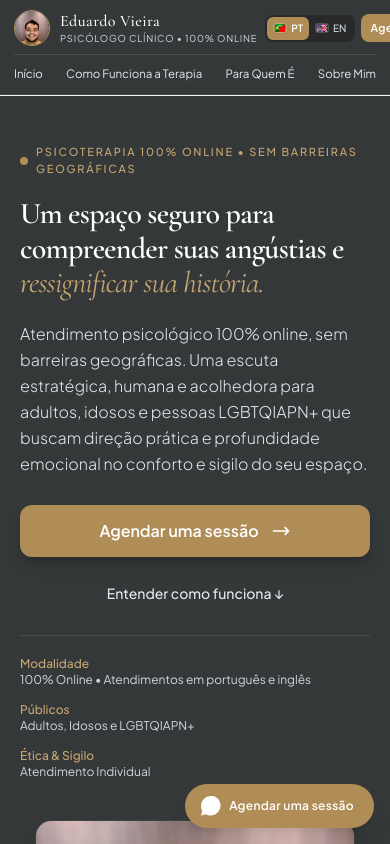
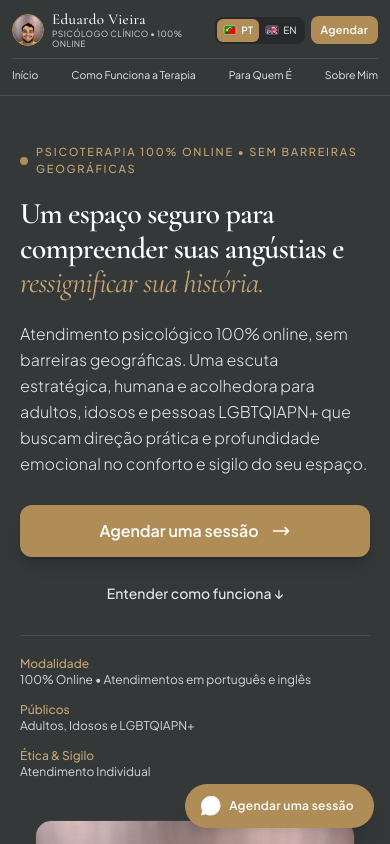
Before and after one commit to eduardohsvpsi-sketch/site-clinica-eduardo, a React (Vite) app: page / in a window 390 px wide. Shown: the top 844 px of the page. Built offline with nearby package versions, Linux system fonts and the light colour scheme.

Commit message:
Ajustar Header mobile para manter o botao Agendar e todos os links dentro do quadro da tela

```diff
--- a/index.html
+++ b/index.html
@@ -250,6 +250,7 @@
             { label: 'Sobre Mim', href: '#sobre' },
           ],
           ctaSchedule: 'Agendar uma sessão',
+          ctaScheduleMobile: 'Agendar',
           heroBadge: 'Psicoterapia 100% Online • Sem Barreiras Geográficas',
           heroTitleStart: 'Um espaço seguro para compreender suas angústias e ',
           heroTitleHighlight: 'ressignificar sua história.',
@@ -362,6 +363,7 @@
             { label: 'About Me', href: '#sobre' },
           ],
           ctaSchedule: 'Book a session',
+          ctaScheduleMobile: 'Book',
           heroBadge: '100% Online Psychotherapy • No Geographic Barriers',
           heroTitleStart: 'A safe space to understand your distress and ',
           heroTitleHighlight: 'reframe your story.',
@@ -535,12 +537,12 @@
             className:
               'min-h-screen flex flex-col bg-[#F4F5F6] text-[#353839] font-sans antialiased selection:bg-[#B08D57]/20 selection:text-[#353839]',
           },
-          /* HEADER COM TODAS AS INFORMAÇÕES VISÍVEIS NO MOBILE E DESKTOP */
+          /* HEADER COM TODAS AS INFORMAÇÕES VISÍVEIS NO MOBILE E DESKTOP (DENTRO DO QUADRO) */
           h(
             'header',
             {
               className:
-                'fixed top-0 left-0 right-0 z-40 transition-all duration-300 ' +
+                'fixed top-0 left-0 right-0 z-40 w-full max-w-full overflow-hidden transition-all duration-300 ' +
                 (scrolled
                   ? 'bg-[#353839]/95 backdrop-blur-md shadow-md py-2 sm:py-3'
                   : 'bg-[#353839] py-2.5 sm:py-4') +
@@ -548,30 +550,30 @@
             },
             h(
               'div',
-              { className: 'max-w-6xl mx-auto px-3.5 sm:px-8' },
+              { className: 'max-w-6xl mx-auto px-3 sm:px-8' },
               h(
                 'div',
-                { className: 'flex items-center justify-between gap-2 sm:gap-4' },
+                { className: 'flex items-center justify-between gap-1.5 sm:gap-4 w-full' },
                 h(
                   'a',
                   {
                     href: '#inicio',
-                    className: 'flex items-center gap-2.5 sm:gap-3.5 group shrink-0',
+                    className: 'flex items-center gap-2 sm:gap-3.5 group min-w-0 flex-1 md:flex-initial',
                   },
                   h('img', {
                     src: PHOTO_URL,
                     alt: 'Eduardo Vieira',
                     className:
-                      'w-9 h-9 sm:w-10 sm:h-10 rounded-full object-cover object-top border border-[#B08D57] shrink-0 group-hover:opacity-90 transition-opacity duration-300',
+                      'w-8 h-8 sm:w-10 sm:h-10 rounded-full object-cover object-top border border-[#B08D57] shrink-0 group-hover:opacity-90 transition-opacity duration-300',
                   }),
                   h(
                     'div',
-                    null,
+                    { className: 'min-w-0' },
                     h(
                       'span',
                       {
                         className:
-                          'block text-white font-serif text-base sm:text-xl font-medium tracking-wide leading-tight',
+                          'block text-white font-serif text-[15px] sm:text-xl font-medium tracking-wide leading-tight',
                       },
                       'Eduardo Vieira'
                     ),
@@ -579,7 +581,7 @@
                       'span',
                       {
                         className:
-                          'block text-[#D1D5DB] text-[9.5px] sm:text-[11px] uppercase tracking-[0.08em] sm:tracking-[0.18em]',
+                          'block text-[#D1D5DB] text-[8.5px] sm:text-[11px] uppercase tracking-[0.04em] sm:tracking-[0.18em] leading-tight',
                       },
                       t.headerRole
                     )
@@ -657,7 +659,7 @@
                     t.ctaSchedule
                   )
                 ),
-                /* Mobile Top Right Controls: Language Switch + Agendar uma sessão */
+                /* Mobile Top Right Controls: Language Switch + Agendar dentro do quadro */
                 h(
                   'div',
                   { className: 'flex md:hidden items-center gap-1.5 shrink-0' },
@@ -713,17 +715,18 @@
                       className:
                         'px-2.5 py-1.5 rounded-lg bg-[#B08D57] hover:bg-[#C5A572] text-white font-semibold text-[11px] tracking-wide transition-all whitespace-nowrap',
                     },
-                    t.ctaSchedule
+                    h('span', { className: 'sm:hidden' }, t.ctaScheduleMobile),
+                    h('span', { className: 'hidden sm:inline' }, t.ctaSchedule)
                   )
                 )
               ),
-              /* Segunda linha do Header no Mobile: Todos os links visíveis */
+              /* Segunda linha do Header no Mobile: Todos os links visíveis dentro do quadro */
               h(
                 'nav',
                 {
                   'aria-label': 'Navegação principal mobile',
                   className:
-                    'flex md:hidden items-center justify-between gap-2 mt-2 pt-2 border-t border-white/10 overflow-x-auto',
+                    'flex md:hidden flex-wrap items-center justify-between gap-x-2 gap-y-1 mt-2 pt-1.5 border-t border-white/10 w-full',
                 },
                 t.nav.map(function (item) {
                   return h(
@@ -732,7 +735,7 @@
                       key: item.href,
                       href: item.href,
                       className:
-                        'text-[11.5px] font-normal text-[#E5E7EB] hover:text-[#C5A572] transition-colors whitespace-nowrap py-0.5',
+                        'text-[10.5px] sm:text-xs font-normal text-[#E5E7EB] hover:text-[#C5A572] transition-colors whitespace-nowrap py-0.5',
                     },
                     item.label
                   );
--- a/src/App.jsx
+++ b/src/App.jsx
@@ -123,6 +123,7 @@ const CONTENT = {
       { label: 'Sobre Mim', href: '#sobre' },
     ],
     ctaSchedule: 'Agendar uma sessão',
+    ctaScheduleMobile: 'Agendar',
     heroBadge: 'Psicoterapia 100% Online • Sem Barreiras Geográficas',
     heroTitleStart: 'Um espaço seguro para compreender suas angústias e ',
     heroTitleHighlight: 'ressignificar sua história.',
@@ -235,6 +236,7 @@ const CONTENT = {
       { label: 'About Me', href: '#sobre' },
     ],
     ctaSchedule: 'Book a session',
+    ctaScheduleMobile: 'Book',
     heroBadge: '100% Online Psychotherapy • No Geographic Barriers',
     heroTitleStart: 'A safe space to understand your distress and ',
     heroTitleHighlight: 'reframe your story.',
@@ -378,29 +380,29 @@ export default function App() {
     <div className="min-h-screen flex flex-col bg-[#F4F5F6] text-[#353839] font-sans antialiased selection:bg-[#B08D57]/20 selection:text-[#353839]">
       {/* Header / Navbar com TODAS as informações visíveis tanto no Mobile quanto no Desktop */}
       <header
-        className={`fixed top-0 left-0 right-0 z-40 transition-all duration-300 ${
+        className={`fixed top-0 left-0 right-0 z-40 w-full max-w-full overflow-hidden transition-all duration-300 ${
           scrolled
             ? 'bg-[#353839]/95 backdrop-blur-md shadow-md py-2 sm:py-3'
             : 'bg-[#353839] py-2.5 sm:py-4'
         } border-b border-white/10`}
       >
-        <div className="max-w-6xl mx-auto px-3.5 sm:px-8">
-          {/* Linha Principal do Header (Desktop: tudo em 1 linha | Mobile: Identidade completa + Switch PT/EN + Agendar) */}
-          <div className="flex items-center justify-between gap-2 sm:gap-4">
+        <div className="max-w-6xl mx-auto px-3 sm:px-8">
+          {/* Linha Principal do Header (Desktop: tudo em 1 linha | Mobile: Identidade completa + Switch PT/EN + Agendar dentro do quadro) */}
+          <div className="flex items-center justify-between gap-1.5 sm:gap-4 w-full">
             <a
               href="#inicio"
-              className="flex items-center gap-2.5 sm:gap-3.5 group shrink-0"
+              className="flex items-center gap-2 sm:gap-3.5 group min-w-0 flex-1 md:flex-initial"
             >
               <img
                 src={PHOTO_URL}
                 alt="Eduardo Vieira"
-                className="w-9 h-9 sm:w-10 sm:h-10 rounded-full object-cover object-top border border-[#B08D57] shrink-0 group-hover:opacity-90 transition-opacity duration-300"
+                className="w-8 h-8 sm:w-10 sm:h-10 rounded-full object-cover object-top border border-[#B08D57] shrink-0 group-hover:opacity-90 transition-opacity duration-300"
               />
-              <div>
-                <span className="block text-white font-serif text-base sm:text-xl font-medium tracking-wide leading-tight">
+              <div className="min-w-0">
+                <span className="block text-white font-serif text-[15px] sm:text-xl font-medium tracking-wide leading-tight">
                   Eduardo Vieira
                 </span>
-                <span className="block text-[#D1D5DB] text-[9.5px] sm:text-[11px] uppercase tracking-[0.08em] sm:tracking-[0.18em]">
+                <span className="block text-[#D1D5DB] text-[8.5px] sm:text-[11px] uppercase tracking-[0.04em] sm:tracking-[0.18em] leading-tight">
                   {t.headerRole}
                 </span>
               </div>
@@ -462,7 +464,7 @@ export default function App() {
               </a>
             </nav>
 
-            {/* Controles Superiores Mobile: Switch PT/EN com Bandeiras + Botão Agendar */}
+            {/* Controles Superiores Mobile: Switch PT/EN com Bandeiras + Botão Agendar ajustado ao quadro */}
             <div className="flex md:hidden items-center gap-1.5 shrink-0">
               <div
                 className="inline-flex items-center rounded-lg bg-[#27292A] p-0.5 text-[10px] font-medium text-[#D1D5DB]"
@@ -503,21 +505,22 @@ export default function App() {
                 rel="noopener noreferrer"
                 className="px-2.5 py-1.5 rounded-lg bg-[#B08D57] hover:bg-[#C5A572] text-white font-semibold text-[11px] tracking-wide transition-all whitespace-nowrap"
               >
-                {t.ctaSchedule}
+                <span className="sm:hidden">{t.ctaScheduleMobile}</span>
+                <span className="hidden sm:inline">{t.ctaSchedule}</span>
               </a>
             </div>
           </div>
 
-          {/* Segunda Linha do Header no Mobile: Todos os links de navegação sempre visíveis (sem esconder em menu) */}
+          {/* Segunda Linha do Header no Mobile: Todos os links de navegação sempre visíveis dentro do quadro */}
           <nav
             aria-label="Navegação principal mobile"
-            className="flex md:hidden items-center justify-between gap-2 mt-2 pt-2 border-t border-white/10 overflow-x-auto no-scrollbar"
+            className="flex md:hidden flex-wrap items-center justify-between gap-x-2 gap-y-1 mt-2 pt-1.5 border-t border-white/10 w-full"
           >
             {t.nav.map((item) => (
               <a
                 key={item.href}
                 href={item.href}
-                className="text-[11.5px] font-normal text-[#E5E7EB] hover:text-[#C5A572] transition-colors whitespace-nowrap py-0.5"
+                className="text-[10.5px] sm:text-xs font-normal text-[#E5E7EB] hover:text-[#C5A572] transition-colors whitespace-nowrap py-0.5"
               >
                 {item.label}
               </a>
```
Also changed, not shown: cloudflare-deploy/index.html (+17 -14 lines), 1 other file (tests, documents, lock files or other folders).
